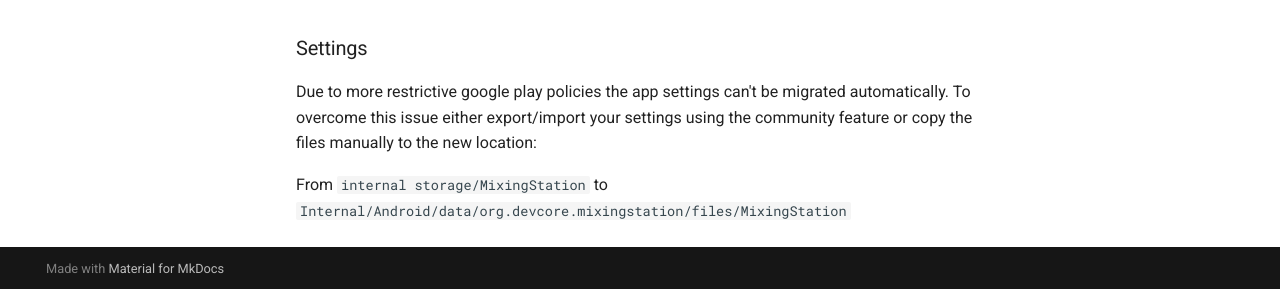
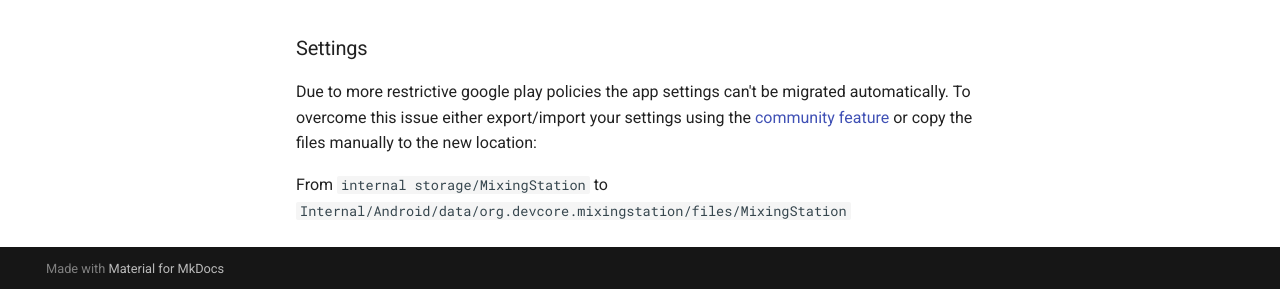
Before and after one commit to davidgiga1993/mixing-station-docs, an MkDocs documentation site: the page built from docs/platforms/android.md, in a window 1280 px wide and 900 px high, scrolled down 3295 px. Shown: the part 608-897 px from the top of the window. Built offline with MkDocs 1.6.1 and Material for MkDocs 9.7.7, drawn with Linux system fonts in a browser that asks for light colours; part of the change alters nothing that is shown.

```diff
--- a/docs/platforms/android.md
+++ b/docs/platforms/android.md
@@ -45,7 +45,7 @@ If you have multiple devices follow the guide above for the first device, then c
 
 ### Settings
 Due to more restrictive google play policies the app settings can't be migrated automatically.
-To overcome this issue either export/import your settings using the community feature or
+To overcome this issue either export/import your settings using the [community feature](https://dev-core.org/ms-docs/settings/overview) or
 copy the files manually to the new location:
 
 From `internal storage/MixingStation` to `Internal/Android/data/org.devcore.mixingstation/files/MixingStation`
```
